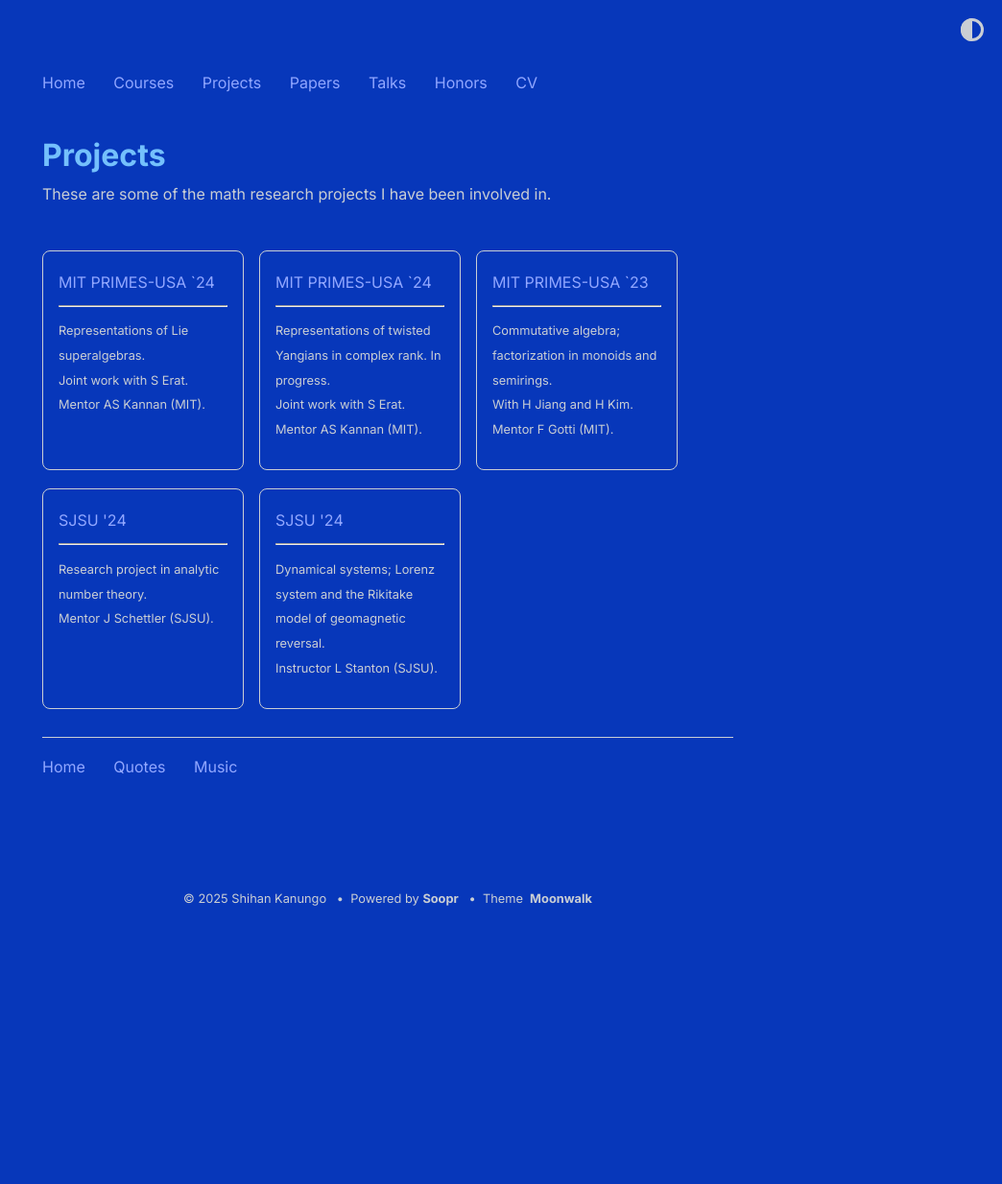
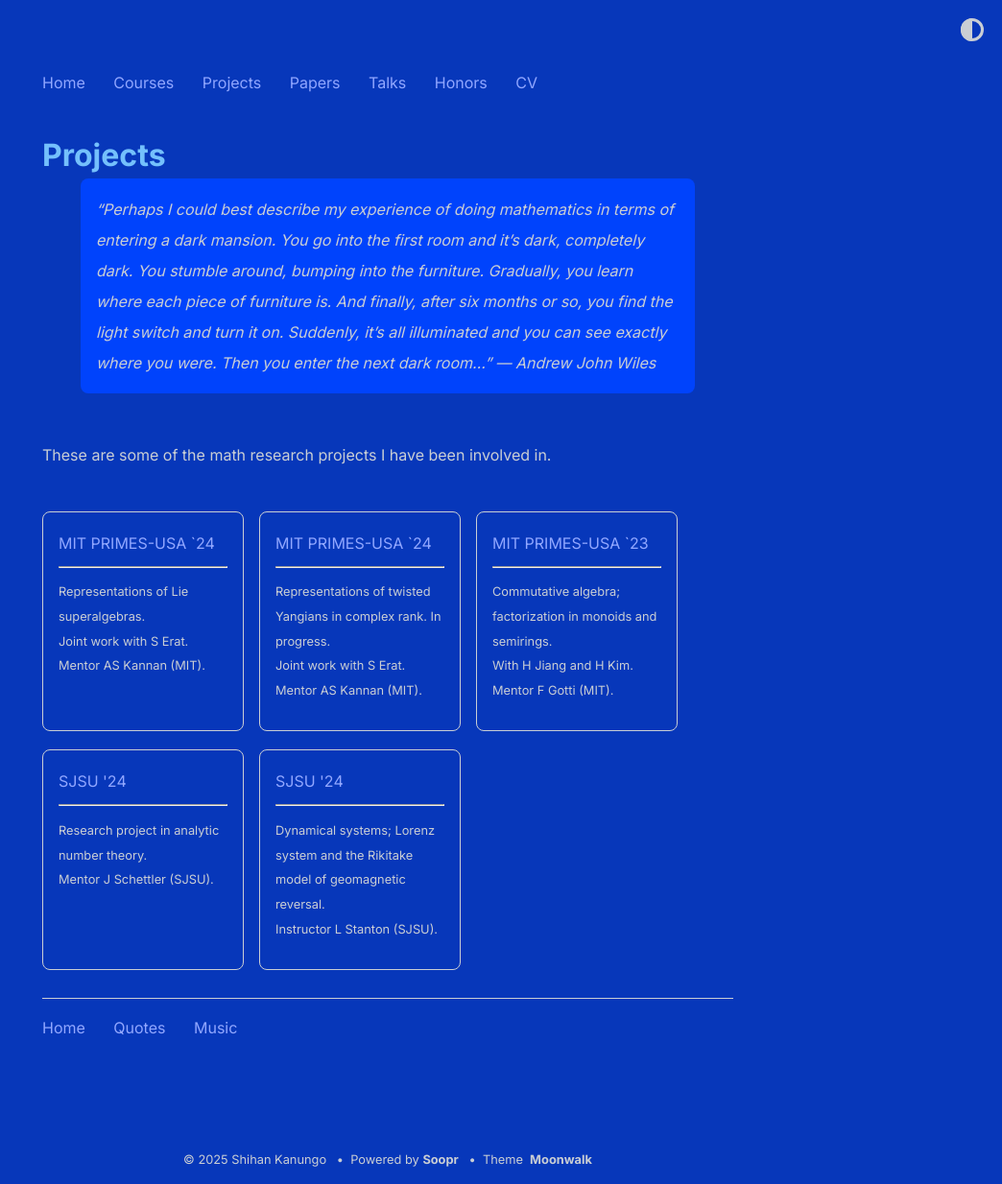
Before and after one commit to shihankanungo/shihankanungo.github.io, a Jekyll site: the page built from projects.md, in a window 1280 px wide. Shown: the whole page at 96% size, without its empty margins (236-1280 px from the left). Built offline with Jekyll 4.4.1, drawn with Linux system fonts in a browser that asks for light colours; before the commit the page ends 962 px from its top, so only the background shows below that.

Commit message:
Update projects.md

```diff
--- a/projects.md
+++ b/projects.md
@@ -2,5 +2,7 @@
 layout: page
 title: Projects
 ---
+> "Perhaps I could best describe my experience of doing mathematics in terms of entering a dark mansion. You go into the first room and it's dark, completely dark. You stumble around, bumping into the furniture. Gradually, you learn where each piece of furniture is. And finally, after six months or so, you find the light switch and turn it on. Suddenly, it's all illuminated and you can see exactly where you were. Then you enter the next dark room..." --- Andrew John Wiles
 
+<br>
 These are some of the math research projects I have been involved in.
```
